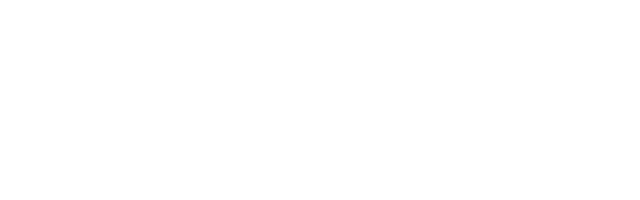
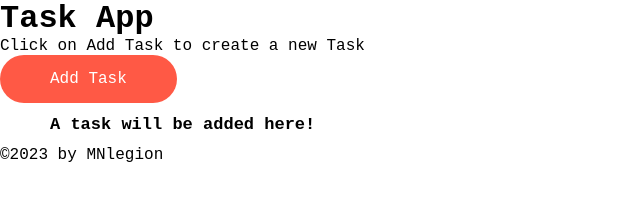
Before and after one commit to MNlegion/daily-task-list, a plain HTML site: page index.html in a window 1280 px wide. Shown: the whole page, without its empty margins (0-640 px from the left). Drawn offline with Linux system fonts and the light colour scheme.

Commit message:
file setup

```diff
--- /dev/null
+++ b/assets/js/script.js
@@ -0,0 +1,6 @@
+var buttonEl = document.querySelector("#save-task");
+console.log(buttonEl);
+
+buttonEl.addEventListener("click", function() {
+  console.log("button clicked");
+});
--- a/index.html
+++ b/index.html
@@ -3,12 +3,28 @@
   <head>
     <meta charset="UTF-8" />
     <meta name="viewport" content="width=device-width, initial-scale=1.0" />
-    <link rel="stylesheet" href="style.css" />
+    <link rel="stylesheet" href="./assets/css/style.css" />
     <title>To Do List</title>
   </head>
   <body>
-    <header></header>
+    <header>
+      <h1 class="page-title">Task App</h1>
+      <p>Click on Add Task to create a new Task</p>
+      <button class="btn" id="save-task">Add Task</button>
+    </header>
 
-    <script src="./script.js"></script>
+    <main class="page-content">
+      <section class="task-list-wrapper">
+        <h2 class="list-title">
+          <ul class="task-list">
+            <li class="task-item">A task will be added here!</li>
+          </ul>
+        </h2>
+      </section>
+    </main>
+
+    <footer></footer>
+    &copy;2023 by MNlegion
+    <script src="./assets/js/script.js"></script>
   </body>
 </html>
```
Also changed, not shown: assets/css/style.css (renamed from style.css), script.js (deleted).
